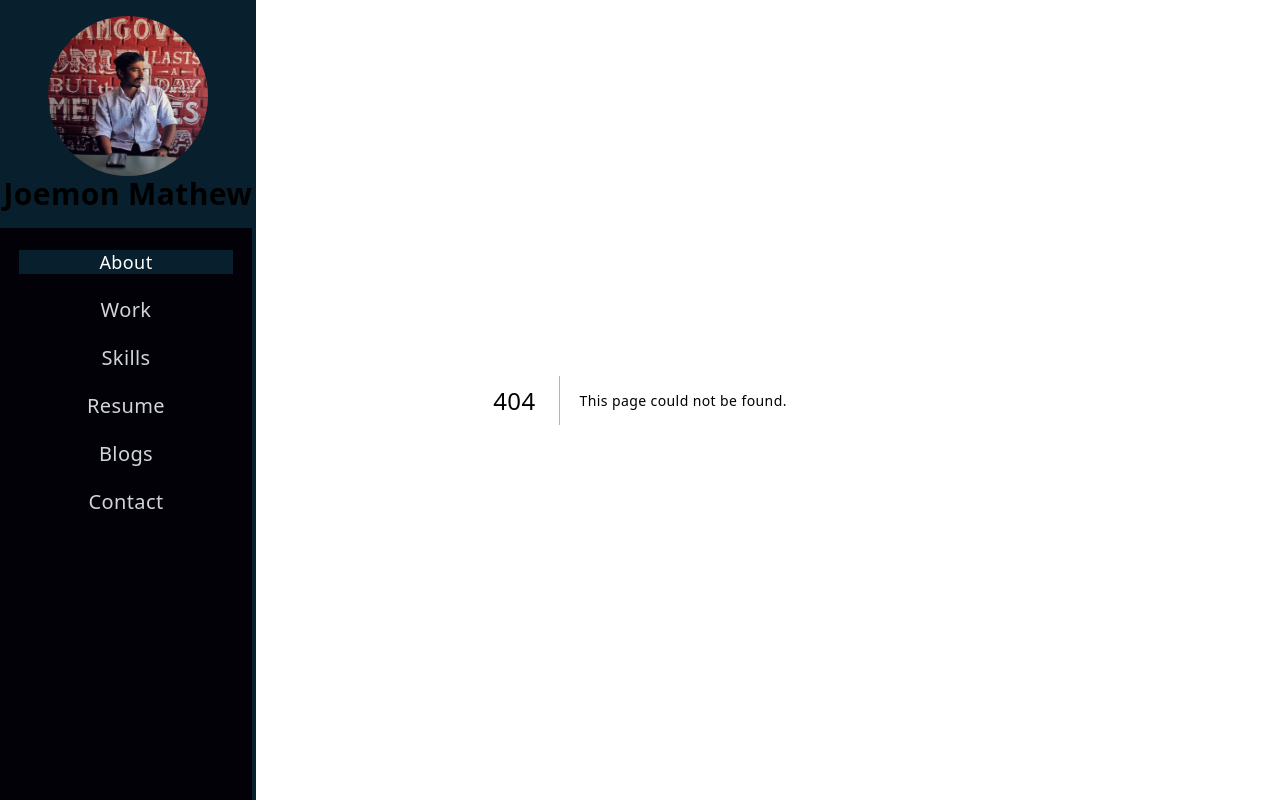
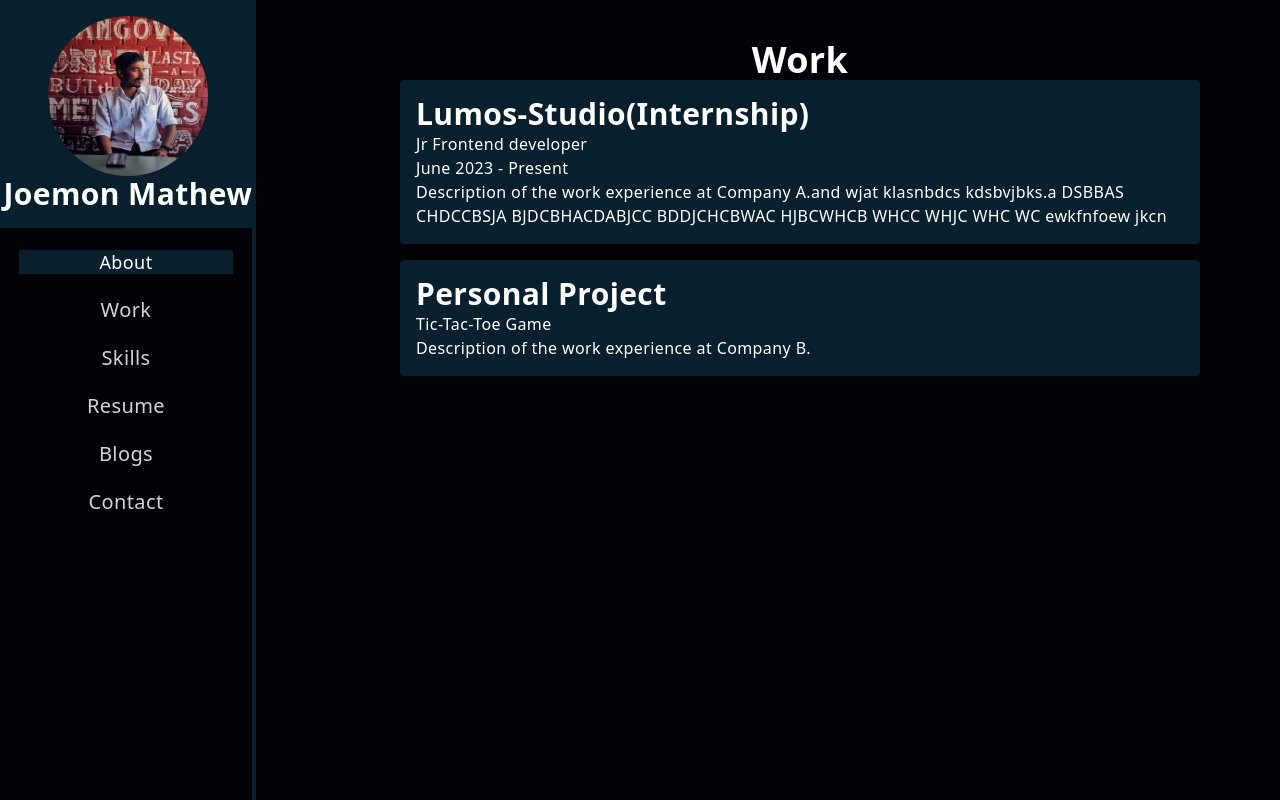
Before and after one commit to Joemonmathew/MyPortfolio, a Next.js app: page /Work in a window 1280 px wide. Before the commit this address had no page. Built offline with nearby package versions, Linux system fonts and the light colour scheme.

Commit message:
added work and used <link> to navigate

```diff
--- a/components/Layout.js
+++ b/components/Layout.js
@@ -6,11 +6,12 @@ import Sidebar from '../pages/Sidebar';
 function Layout({ children }) {
   return (
     <div>
-      <Sidebar /> {/* Include the Sidebar here */}
-      <main>
+      <Sidebar />
+      <main className='pl-[320px]'>
         {children}
       </main>
     </div>
+
   );
 }
 
--- a/pages/MainContent.js
+++ b/pages/About.js
@@ -1,6 +1,6 @@
 import React from 'react';
 
-const MainContent = () => {
+const About = () => {
   return (
     <div className='flex flex-col m-10 items-center space-y-4'>
       <h1>Hello, I'm Joemon Mathew</h1>
@@ -12,4 +12,4 @@ const MainContent = () => {
   );
 };
 
-export default MainContent;
+export default About;
--- a/pages/Sidebar.js
+++ b/pages/Sidebar.js
@@ -1,4 +1,5 @@
 import React, { useState } from 'react';
+import Link from 'next/link';
 
 const Sidebar = () => {
   const [selectedItem, setSelectedItem] = useState('About');
@@ -16,52 +17,52 @@ const Sidebar = () => {
       <div></div>
       <ul className='flex flex-col items-center h-full  mr-1 space-y-5 bg-[#020107] box-border '>
         <li className='mt-5'>
-          <a
+          <Link href='/About'
             onClick={() => handleItemClick('About')}
             className={`cursor-pointer px-20 text-lg ${selectedItem === 'About' ? 'text-white bg-[#081f2e]' : 'text-gray-300'}`}
           >
             About
-          </a>
+          </Link>
         </li>
         <li>
-          <a
+          <Link href='/Work'
             onClick={() => handleItemClick('Work')}
             className={`cursor-pointer px-20 text-xl ${selectedItem === 'Work' ? 'text-white bg-[#081f2e]' : 'text-gray-300'}`}
           >
             Work
-          </a>
+          </Link>
         </li>
         <li>
-          <a
+          <Link
             onClick={() => handleItemClick('Skills')}
             className={`cursor-pointer px-20 text-xl ${selectedItem === 'Skills' ? 'text-white bg-[#081f2e]' : 'text-gray-300'}`}
           >
             Skills
-          </a>
+          </Link>
         </li>
         <li>
-          <a
+          <Link
             onClick={() => handleItemClick('Resume')}
             className={`cursor-pointer px-20 text-xl ${selectedItem === 'Resume' ? 'text-white bg-[#081f2e]' : 'text-gray-300'}`}
           >
             Resume
-          </a>
+          </Link>
         </li>
         <li>
-          <a
+          <Link
             onClick={() => handleItemClick('Blogs')}
             className={`cursor-pointer px-20 text-xl ${selectedItem === 'Blogs' ? 'text-white bg-[#081f2e]' : 'text-gray-300'}`}
           >
             Blogs
-          </a>
+          </Link>
         </li>
         <li>
-          <a
+          <Link
             onClick={() => handleItemClick('Contact')}
             className={`cursor-pointer px-20 text-xl ${selectedItem === 'Contact' ? 'text-white bg-[#081f2e]' : 'text-gray-300'}`}
           >
             Contact
-          </a>
+          </Link>
         </li>
       </ul>
     </div>
--- /dev/null
+++ b/pages/Work.js
@@ -0,0 +1,83 @@
+// // components/Work.js
+
+// import React from 'react';
+
+// const workExperiences = [
+//   {
+//     company: 'Company A',
+//     jobTitle: 'Job Title 1',
+//     dates: 'January 2019 - December 2020',
+//     description: 'Description of the work experience at Company A.',
+//   },
+//   {
+//     company: 'Company B',
+//     jobTitle: 'Job Title 2',
+//     dates: 'March 2021 - Present',
+//     description: 'Description of the work experience at Company B.',
+//   },
+//   // Add more work experiences as needed
+// ];
+
+// function Work() {
+//   return (
+//     <section>
+//       <h2>Work</h2>
+//       <div className="work-experiences bg-white pl-4">
+//         {workExperiences.map((experience, index) => (
+//           <div key={index} className="work-experience-card">
+//             <h3>{experience.company}</h3>
+//             <p>{experience.jobTitle}</p>
+//             <p>{experience.dates}</p>
+//             <p>{experience.description}</p>
+//           </div>
+//         ))}
+//       </div>
+//     </section>
+//   );
+// }
+
+// export default Work;
+
+
+// Work.js
+
+import React from 'react';
+
+const workExperiences = [
+  {
+    company: 'Lumos-Studio(Internship)',
+    jobTitle: 'Jr Frontend developer',
+    dates: 'June 2023 - Present',
+    description: 'Description of the work experience at Company A.and wjat klasnbdcs kdsbvjbks.a DSBBAS CHDCCBSJA BJDCBHACDABJCC BDDJCHCBWAC HJBCWHCB WHCC WHJC WHC WC ewkfnfoew jkcn  ',
+  },
+  {
+    company: 'Personal Project',
+    jobTitle: 'Tic-Tac-Toe Game',
+    dates: '',
+    description: 'Description of the work experience at Company B.',
+  },
+  // Add more work experiences as needed
+];
+
+function Work() {
+  return (
+    <section className="flex flex-col m-10  items-center" id='1'>
+      <h2>Work</h2>
+      <div className="space-y-4 max-w-[800px]">
+        {workExperiences.map((experience, index) => (
+          <div
+            key={index}
+            className="bg-[#081f2e] p-4 shadow rounded "
+          >
+            <h3>{experience.company}</h3>
+            <p>{experience.jobTitle}</p>
+            <p>{experience.dates}</p>
+            <p>{experience.description}</p>
+          </div>
+        ))}
+      </div>
+    </section>
+  );
+}
+
+export default Work;
--- a/pages/index.js
+++ b/pages/index.js
@@ -1,6 +1,7 @@
 import React from "react";
-import MainContent from './MainContent';
 import Head from "next/head";
+import Work from "./Work";
+import About from "./About";
 
 export default function Home() {
   return (
@@ -8,7 +9,8 @@ export default function Home() {
       <Head>
         <title> Joemon | Front-End Developer</title>
       </Head>
-    <MainContent />
+    <About />
+    <Work />
    </div>
   )
 }
```
